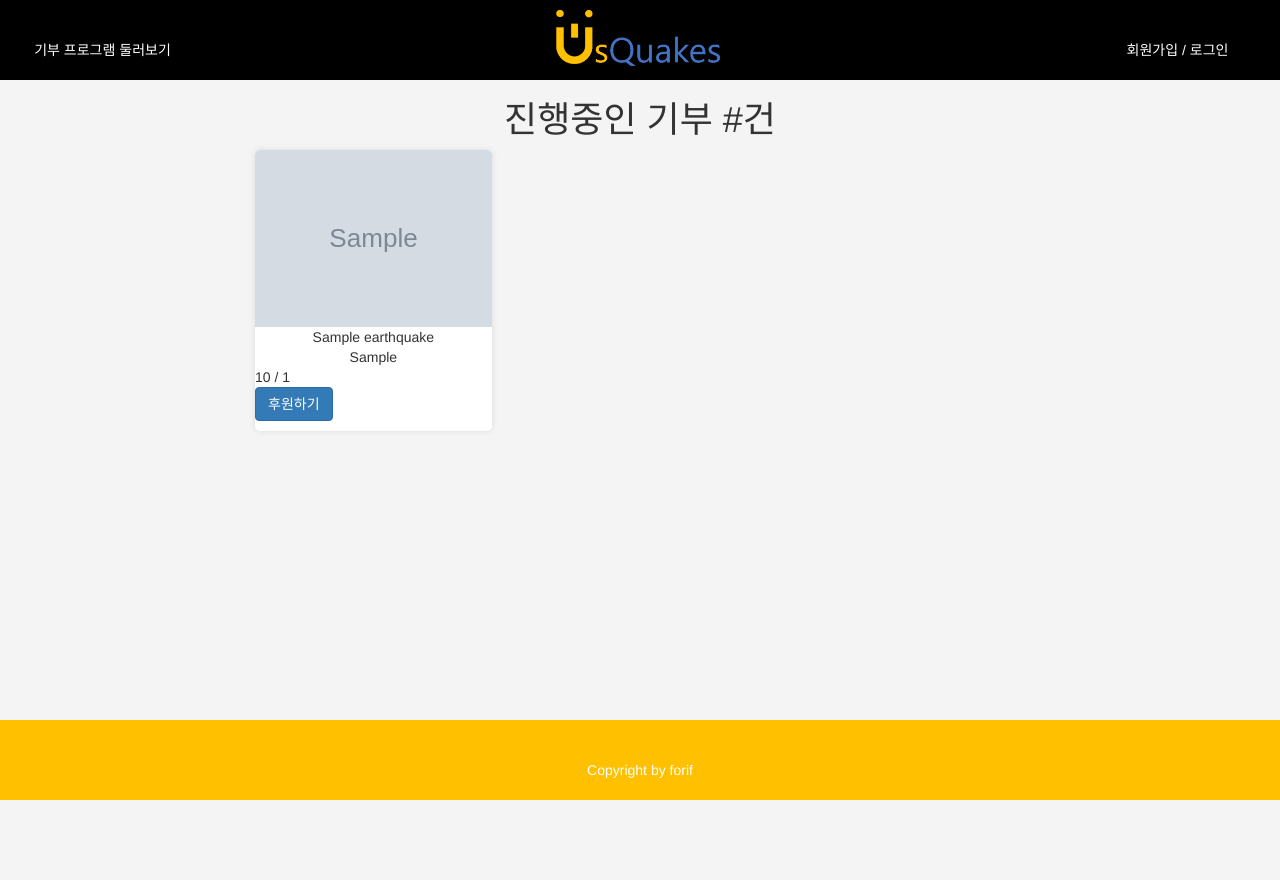
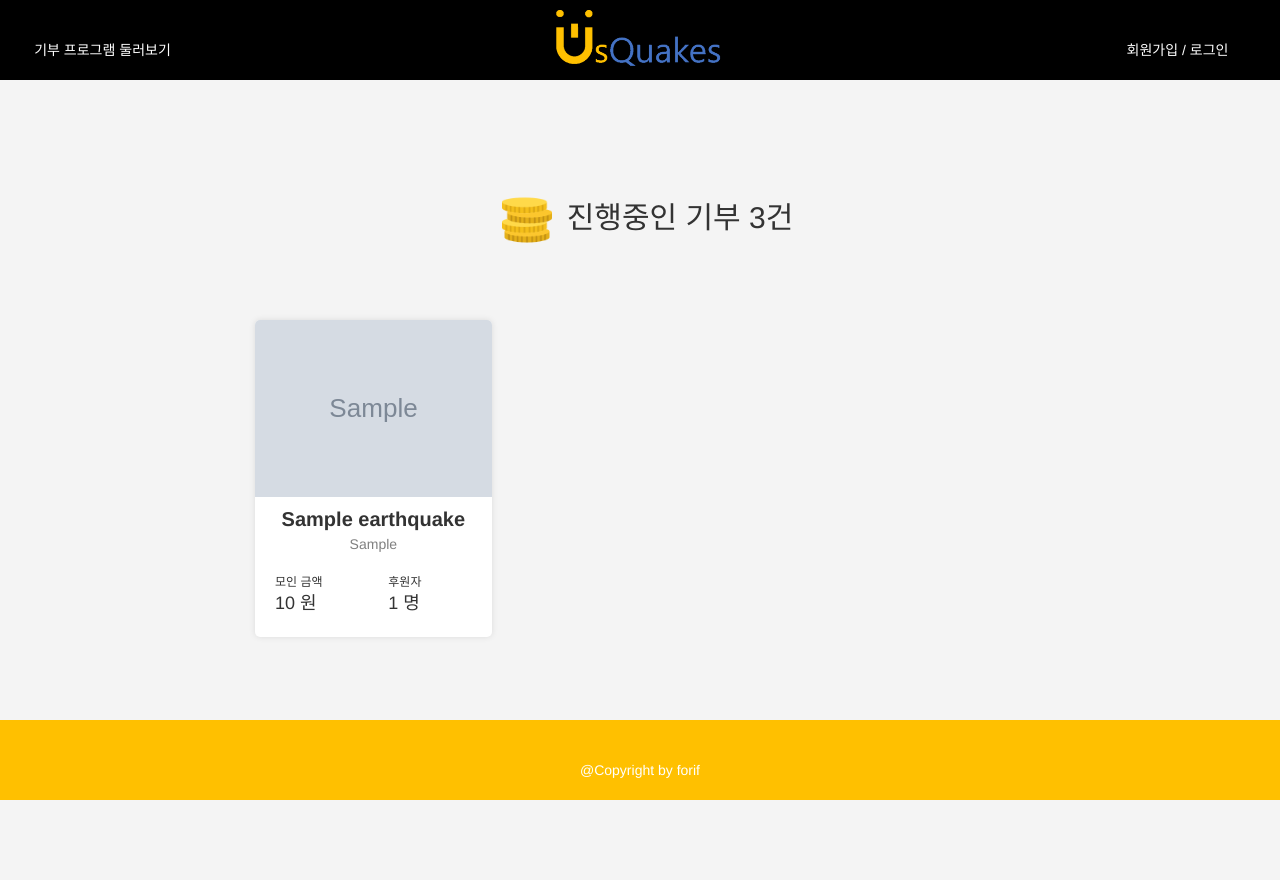
Before and after one commit to kmju1997/UsQuakes, a Django app: page /donation/ in a window 1280 px wide. Run offline with Django 3.2, Linux system fonts and the light colour scheme; tables that the repository leaves empty hold one stand-in row (values such as "Sample post"); grey boxes marked "Sample" are stand-in pictures; some libraries are stand-ins or nearby versions.

Commit message:
jiwon:index.html style

```diff
--- a/donation/static/donation/css/index.css
+++ b/donation/static/donation/css/index.css
@@ -3,6 +3,12 @@
     padding-left: 240px !important;
     padding-right: 240px !important;
     background: rgba(96, 101, 101, 0.07);
+}
+
+.page-title {
+    margin-top: 100px;
+    margin-bottom: 60px;
+    font-size: 30px;
 }
 
 .donation-card {
@@ -17,9 +23,36 @@
 }
 
 .eq-name {
+    padding-top: 8px;
     text-align: center;
+    font-weight: bold;
+    font-size: 20px;
 }
 
 .eq-region {
     text-align: center;
+    color: gray;
+    font-weight: 300;
 }
+
+.eq-donation-info {
+    text-align: center;
+}
+
+.eq-total {
+    font-weight: 500;
+    font-size: 18px;
+}
+
+.eq-info {
+    padding: 20px;
+}
+.eq-info-title {
+    font-size: 12px;
+    font-weight: 200;
+}
+
+.eq-info-content {
+    font-size: 18px;
+    font-weight: 500;
+}
--- a/donation/templates/donation/UsQuakesindex.html
+++ b/donation/templates/donation/UsQuakesindex.html
@@ -6,6 +6,7 @@
     <link rel="stylesheet" href="http://maxcdn.bootstrapcdn.com/bootstrap/3.2.0/css/bootstrap.min.css">
     <script src="http://maxcdn.bootstrapcdn.com/bootstrap/3.2.0/js/bootstrap.min.js"></script>
     <script src="http://googledrive.com/host/0B-QKv6rUoIcGeHd6VV9JczlHUjg"></script><!-- holder.js link -->
+    <script src="https://use.fontawesome.com/eb0cb4695a.js"></script>
 {% endblock %}
 {% block body %}
     <header>
@@ -25,7 +26,8 @@
     <!--기부항목 목록(ex-포항 지진, 경주 지진..)이 있으면 -->
     {%  if Earthquakes %}
     <div class="container-fluid main-container">
-        <h1 style="text-align : center">진행중인 기부 #건</h1>
+        <div class="page-title" style="text-align : center">
+            <img src="{% static "donation/img/coins.png" %}" style="width:50px;margin:15px;">진행중인 기부 3건</div>
         <!-- 각 기부항목 목록 중 기부항목 하나하나 -->
         {% for Earthquake in Earthquakes %}
             <div class="col-xs-6 col-md-4">
@@ -38,10 +40,19 @@
                         <div class="eq-region">
                             {{ Earthquake.eq_region }}
                         </div>
-                        <div class="eq-donation-amount">
-                            {{ Earthquake.fund_total_amount}} / {{ Earthquake.target_val }}
+                        <div class="row eq-info">
+                            <div class="col-md-6">
+                                <div class="eq-info-title">모인 금액</div>
+                                <div class="eq-info-content">{{ Earthquake.fund_total_amount }} 원</div>
+                            </div>
+                            <div class="col-md-6">
+                                <div class="eq-info-title">후원자</div>
+                                <div class="eq-info-content">{{ Earthquake.fund_people_num }} 명</div>
+                            </div>
                         </div>
-                        <p><a href="" class="btn btn-primary" role="button" >후원하기</a></p>
+                        <div class="eq-donation-percent">
+
+                        </div>
                     </div>
                 </div>
             </div>
@@ -51,6 +62,6 @@
         <h3 style="color:red">현재 진행 중인 지진 성금 목록이 없습니다.</h3>
     {% endif %}
     <div class="row footer">
-        Copyright by forif
+        @Copyright by forif
     </div>
 {% endblock %}
```
Also changed, not shown: donation/static/donation/img/coins.png (added).
